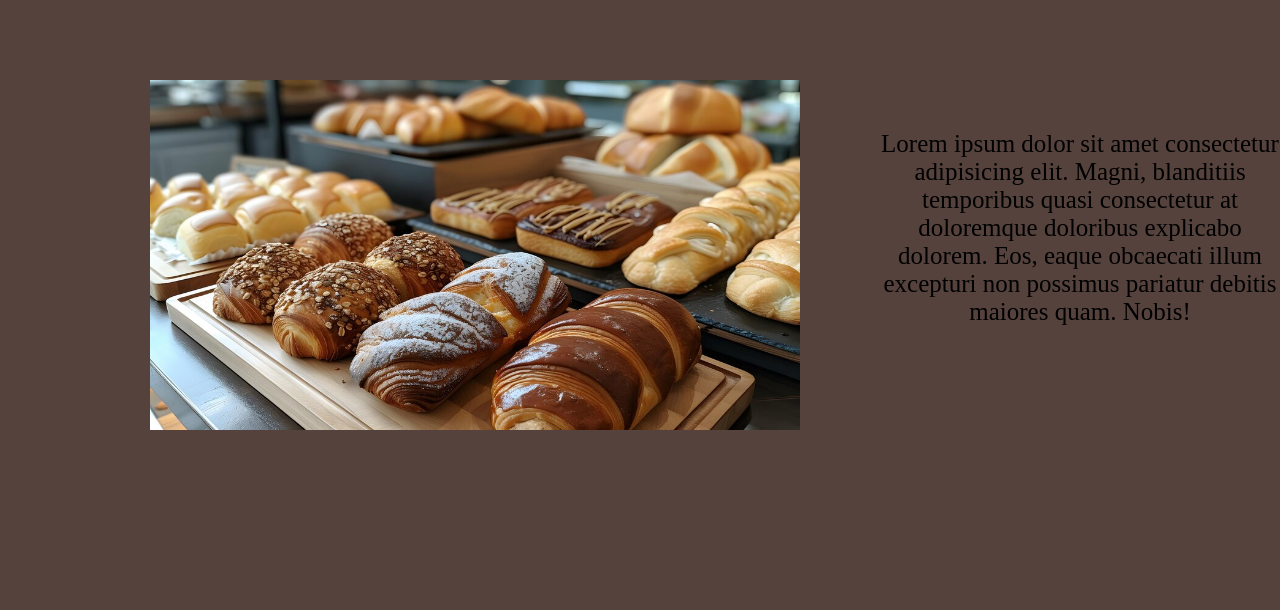
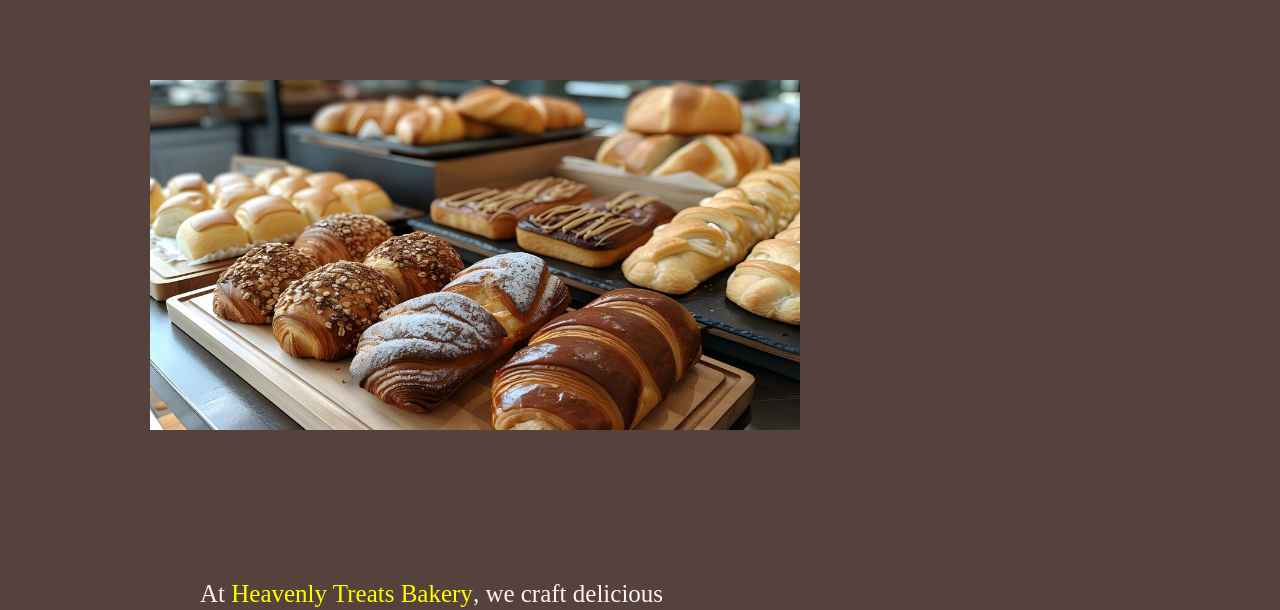
Before and after one commit to ritikshaingle-9/Bakery-Shop, a plain HTML site: page about.html in a window 1280 px wide. Shown: the part 185-795 px from the top of the page. Drawn offline with Linux system fonts and the light colour scheme.

Commit message:
about page added

```diff
--- a/about.html
+++ b/about.html
@@ -22,6 +22,6 @@
             <img src="./images/about-img/about-img.jpg" alt="" class="div-1-img">
         </div>
         <div class="div-2">
-            <p>Lorem ipsum dolor sit amet consectetur adipisicing elit. Magni, blanditiis temporibus quasi consectetur at doloremque doloribus explicabo dolorem. Eos, eaque obcaecati illum excepturi non possimus pariatur debitis maiores quam. Nobis!</p>
+            <p class="div-2-p">At <span class="span">Heavenly Treats Bakery</span>, we craft delicious and delightful baked goods from scratch, using the finest ingredients to ensure every bite is a heavenly experience. Our passion for baking shines through in our wide array of pastries, cakes, and cookies, all made with love and dedication. Whether you’re celebrating a special occasion or simply indulging in a sweet treat, we’re here to make your day a little brighter.</p>
         </div>
     </div>
--- a/css/about.css
+++ b/css/about.css
@@ -1,6 +1,7 @@
 .about-div{
     display: flex;
     flex-direction: row;
+    flex-wrap: wrap;
 }
 .div-1{
     height:400px;
@@ -14,10 +15,17 @@
     font-size: 25px;
     margin-top: 100px;
     margin-left:200px;
-    text-align: center;
+    text-align: left;
 }
 .div-1-img{
     height:350px;
     width:650px;
     margin-top: 50px;
 }
+.div-2-p{
+    color: #fff3ec;
+}
+.span{
+    color:#ffff00;
+    font-weight: 300;
+}
```
Also changed, not shown: bakery.html (+20 -0 lines).
